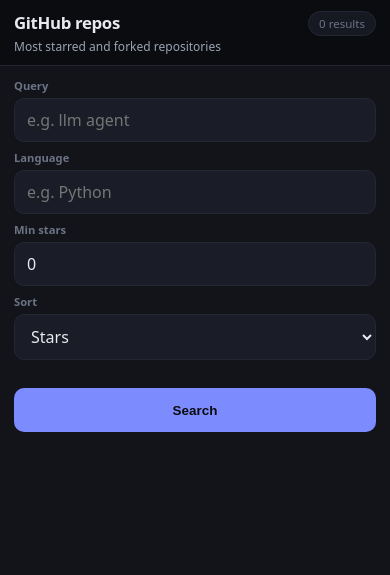
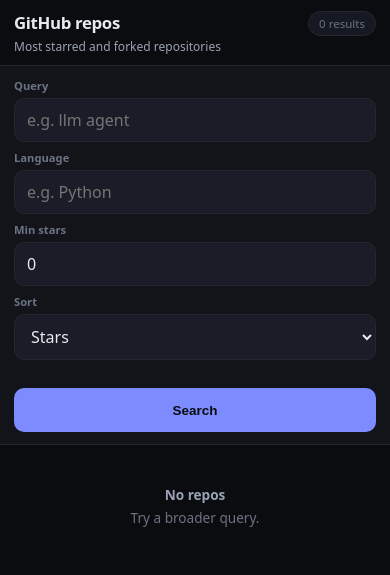
Before and after one commit to sweater9/scout-hub, a Flask app: page / in a window 390 px wide. Shown: the part 411-986 px from the top of the page. Before the commit the page ends 843 px from the top, so only its background shows below. Run offline with Flask 3, Linux system fonts and the light colour scheme; data that the repository does not hold is empty.

Commit message:
Fix mobile scroll: use document flow instead of nested 100dvh overflow trap

```diff
--- a/static/app.css
+++ b/static/app.css
@@ -98,15 +98,24 @@
 .spinner{width:14px;height:14px;border:2px solid var(--border-strong);border-top-color:var(--accent);border-radius:50%;animation:spin .7s linear infinite;display:inline-block}
 @keyframes spin{to{transform:rotate(360deg)}}
 
-/* Narrow / phone: stack, compact top chrome, main scrolls */
+/* Mobile: normal document/body scroll — no locked 100dvh nested viewport */
 @media (max-width:860px){
-  body{overflow:hidden}
+  html{
+    height:auto;
+  }
+  body{
+    overflow:auto;
+    overflow-x:hidden;
+    height:auto;
+    min-height:100%;
+    min-height:100dvh;
+  }
   .app{
     flex-direction:column;
-    height:100dvh;
-    height:100svh;
-    max-height:100dvh;
-    max-height:100svh;
+    height:auto;
+    min-height:0;
+    max-height:none;
+    overflow:visible;
   }
   .sidebar{
     width:100%;
@@ -126,7 +135,8 @@
   .main{
     flex:1 1 auto;
     min-height:0;
-    overflow:hidden;
+    height:auto;
+    overflow:visible;
   }
   .main-header{
     padding:12px 14px 10px;
--- a/static/scout.css
+++ b/static/scout.css
@@ -89,6 +89,7 @@
 .error-banner{padding:10px 12px;border-radius:var(--radius-sm);background:var(--danger-soft);border:1px solid rgba(240,113,120,0.22);color:#f5a0a6;font-size:0.82rem;margin-bottom:12px}
 .loading{color:var(--text-dim);font-size:0.85rem;padding:24px 8px;display:flex;align-items:center;gap:10px}
 
+/* Mobile: page scrolls; panel content in normal flow (no nested overflow trap) */
 @media (max-width:860px){
   .scout-nav{
     flex-direction:row;
@@ -108,6 +109,15 @@
     padding:10px 12px;
     font-size:0.8rem;
   }
+  .panel{
+    flex:none;
+    min-height:0;
+    height:auto;
+    overflow:visible;
+  }
+  .panel.active{
+    display:block;
+  }
   .controls{
     padding:12px 14px;
     position:sticky;
@@ -118,9 +128,12 @@
   .controls .field-action{width:100%}
   .controls .field-action .btn{width:100%;min-height:var(--tap-min,44px)}
   .panel-body{
+    flex:none;
+    height:auto;
+    min-height:0;
+    overflow:visible;
+    overscroll-behavior:auto;
     padding:12px 14px calc(20px + env(safe-area-inset-bottom,0px));
-    overflow-y:auto;
-    -webkit-overflow-scrolling:touch;
   }
   .card-grid{grid-template-columns:1fr;gap:8px}
   .card{padding:12px}
```
